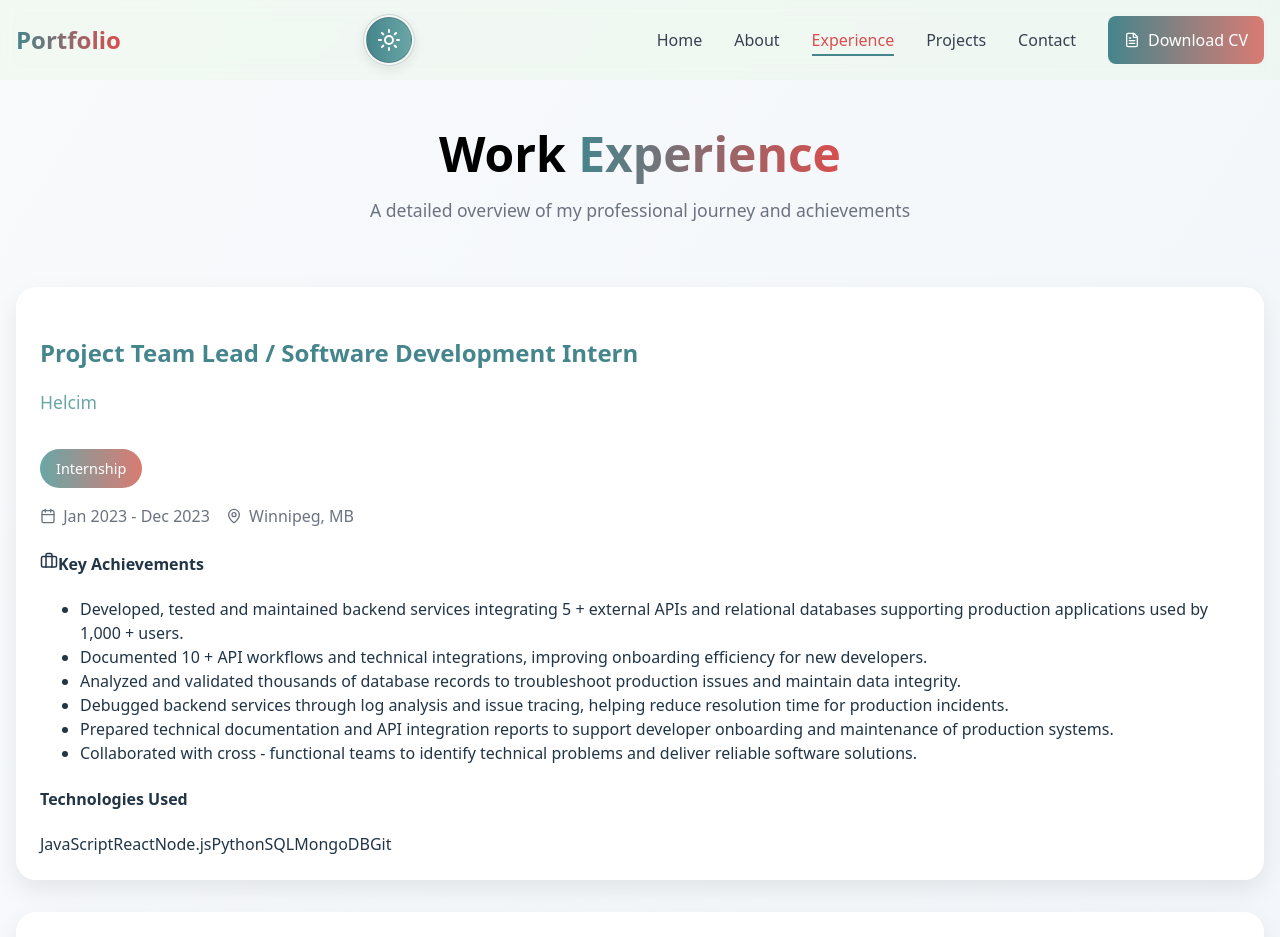
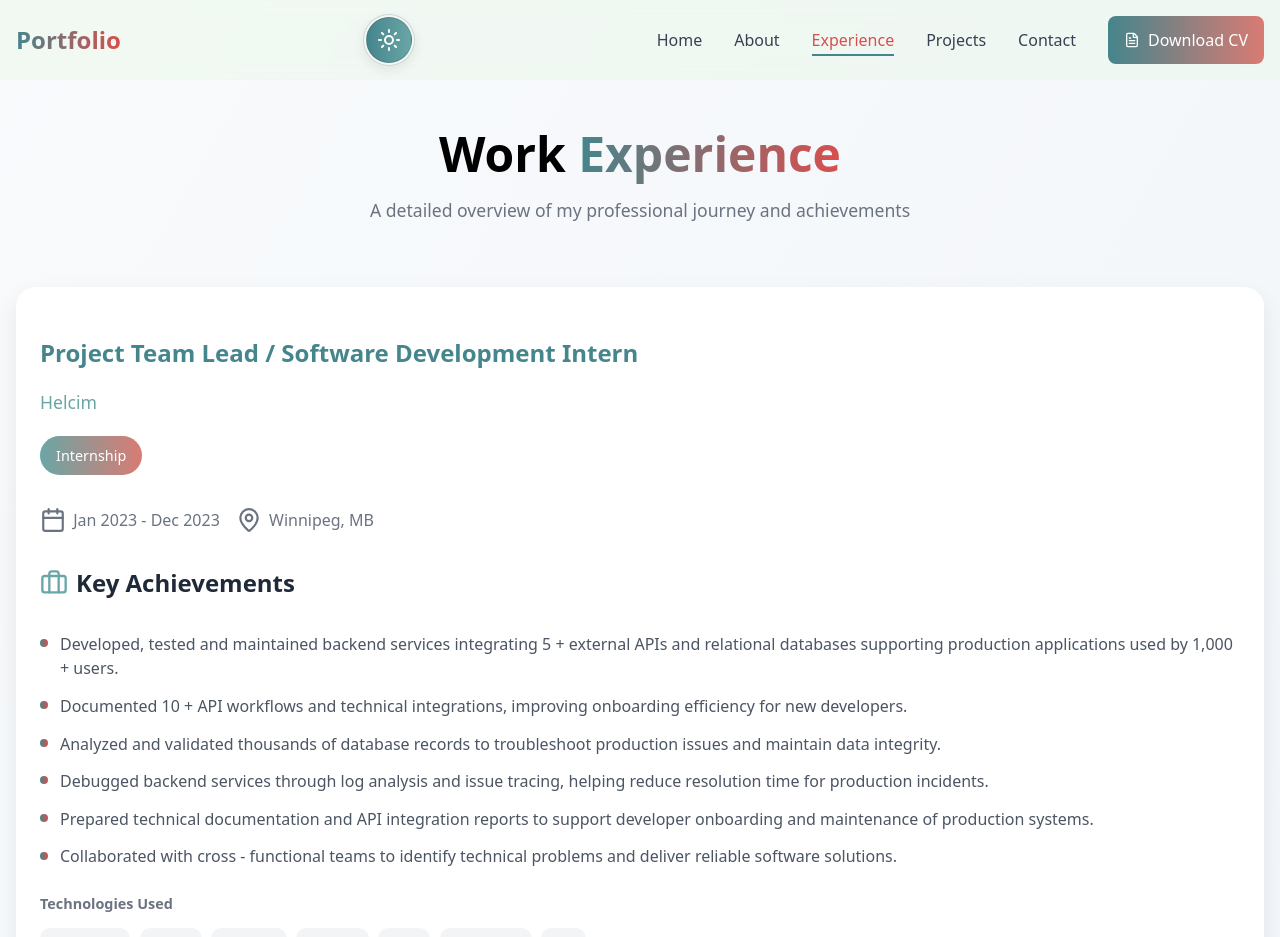
Before and after one commit to Emya101/Personal-Portfolio, a React (Vite) app: page /experience in a window 1280 px wide. Shown: the top 937 px of the page. Built offline with nearby package versions, Linux system fonts and the light colour scheme.

Commit message:
Added the css designs for the achievements section(currently a work in progress for design direction)

```diff
--- a/src/Components/Experience.jsx
+++ b/src/Components/Experience.jsx
@@ -1,4 +1,4 @@
-import { motion } from "framer-motion";
+import { color, motion } from "framer-motion";
 import styles from "./Experience.module.css";
 import { Briefcase, Calendar, MapPin, Award, TrendingUp } from "lucide-react";
 
@@ -130,7 +130,7 @@ export function Experience() {
 
                             <div className={styles.experienceCard}>
                                 <div className={styles.cardTop}>
-                                    <div>
+                                    <div className={styles.sectionTop}>
                                         <h3 className={styles.position}>{exp.position}</h3>
 
                                         <p className={styles.company}>{exp.company}</p>
@@ -143,24 +143,24 @@ export function Experience() {
 
                                 <div className={styles.metaRow}>
                                     <div className={styles.metaItem}>
-                                        <Calendar size={16} />
-                                        <span>{exp.period}</span>
+                                        <Calendar size={26} />
+                                        <span style={{fontSize: 16}}>{exp.period}</span>
                                     </div>
 
                                     <div className={styles.metaItem}>
-                                        <MapPin size={16} />
-                                        <span>{exp.location}</span>
+                                        <MapPin size={26} />
+                                        <span >{exp.location}</span>
                                     </div>
                                 </div>
 
                                 <div className={styles.achievementSection}>
                                     <h4 className={styles.achievementTitle}>
-                                        <Briefcase size={18} className={styles.BriefcaseIcon} />
+                                        <Briefcase size={28} className={styles.BriefcaseIcon} />
                                         Key Achievements
                                     </h4>
 
                                     <ul className={styles.achievementList}>
-                                        {exp.achievements.map((award, index)=>(
+                                        {exp.achievements.map((award, index) => (
                                             <li key={index}>
                                                 <span className={styles.achievementDot}></span>
                                                 <span>{award}</span>
@@ -175,7 +175,7 @@ export function Experience() {
                                     </h4>
 
                                     <div className={styles.techTags}>
-                                        {exp.technologies.map((tech, index)=>(
+                                        {exp.technologies.map((tech, index) => (
                                             <span key={index} className={styles.techTag}>
                                                 {tech}
                                             </span>
--- a/src/Components/Experience.module.css
+++ b/src/Components/Experience.module.css
@@ -71,7 +71,11 @@
     display: flex;
     flex-direction: column;
     gap: 1rem;
-    margin-bottom: 1rem;
+    margin-bottom: 2rem;
+}
+
+.sectionTop {
+    margin-bottom: 0.1rem;
 }
 
 .position {
@@ -82,7 +86,8 @@
 
 .company {
     font-size: 1.1rem;
-    color: #6AA6A6
+    color: #6AA6A6;
+    margin-bottom: 0.2rem;
 }
 
 .typeBadge {
@@ -108,3 +113,70 @@
     align-items: center;
     gap: 0.45rem;
 }
+
+.achievementSection {
+    margin-bottom: 1.5rem;
+}
+
+.achievementTitle {
+    display: flex;
+    align-items: center;
+    gap: 0.5rem;
+    margin-bottom: 1.9rem;
+    font-size: 1.5rem;
+    color: #1f2937;
+}
+
+.BriefcaseIcon {
+    color: #6AA6A6;
+}
+
+.achievementList {
+    list-style: none;
+    padding: 0;
+    margin: 0;
+    display: flex;
+    flex-direction: column;
+    gap: 0.8rem
+}
+
+.achievementList li {
+    display: flex;
+    align-items: flex-start;
+    gap: 0.75rem;
+    color: #4b5563;
+    line-height: 1.55;
+}
+
+.achievementDot{
+    background: linear-gradient(to right, #45858C, #D94E4E);
+    width:0.5rem;
+    height:0.5rem;
+    margin-top: 0.45rem;
+    border-radius: 50%;
+    flex-shrink: 0;
+}
+
+.techSection{
+    margin-top: 0.5rem;
+}
+
+.techHeading{
+    font-size: 0.9rem;
+    color: #6b7280;
+    margin-bottom: 0.8rem;
+}
+
+.techTags{
+    display: flex;
+    flex-wrap: wrap;
+    gap: 0.6rem;
+}
+
+.techTag{
+    padding: 0.4rem 0.8rem;
+    background: #f3f4f6;
+    color: #4b5563;
+    border-radius: 0.65rem;
+    font-size: 0.88rem;
+}
```
